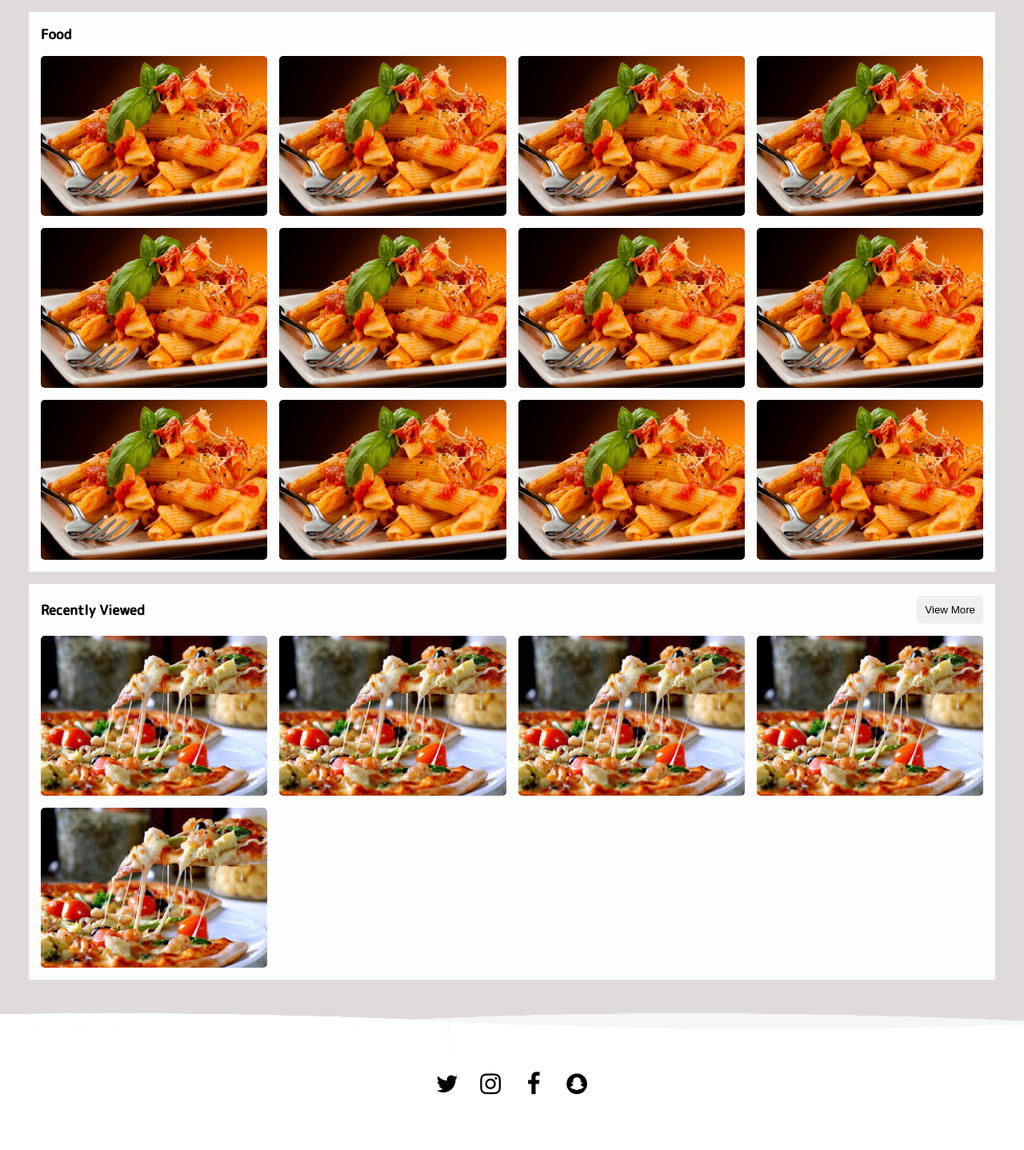
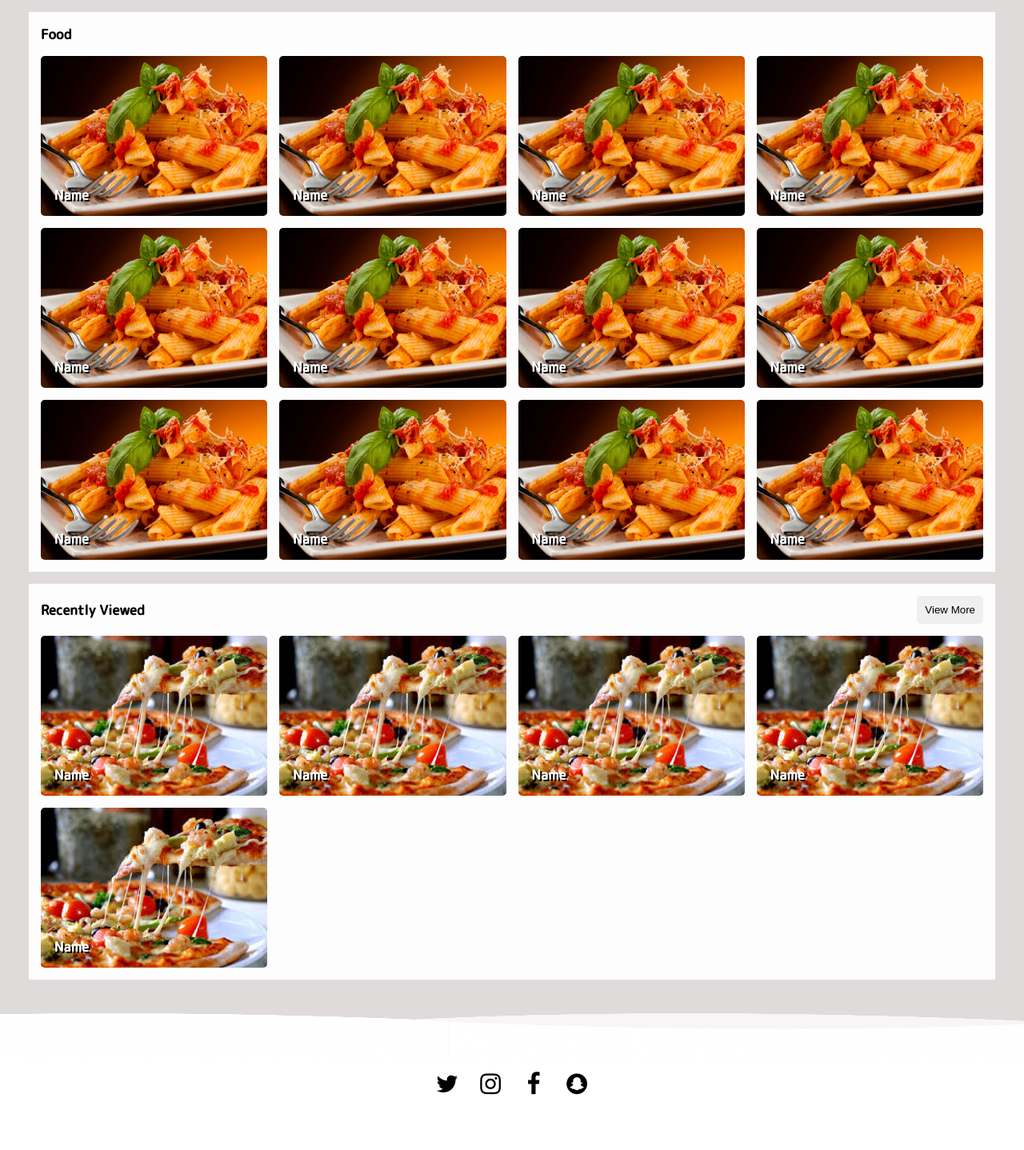
Before and after one commit to Joan-Wangare/Baristo, a PHP site: page /items.html in a window 1280 px wide. Shown: the part 60-1498 px from the top of the page at 80% size. Run offline with PHP 8.4, Linux system fonts and the light colour scheme; some libraries are stand-ins or nearby versions.

Commit message:
new change

```diff
--- a/items.html
+++ b/items.html
@@ -62,7 +62,7 @@
             <article class="populate_items">
                 <div class="pop-item">
                   <img src="images/pasta.jpg" alt="" />
-
+                  <h4>Name</h4>
                   <div class="item-description">
                     <p>
                       Lorem ipsum dolor sit amet consectetur adipisicing elit.
@@ -73,6 +73,7 @@
                 </div>
                 <div class="pop-item">
                   <img src="images/pasta.jpg" alt="" />
+                  <h4>Name</h4>
                   <div class="item-description">
                     <p>
                       Lorem ipsum dolor sit amet consectetur adipisicing elit.
@@ -83,6 +84,7 @@
                 </div>
                 <div class="pop-item">
                   <img src="images/pasta.jpg" alt="" />
+                  <h4>Name</h4>
                   <div class="item-description">
                     <p>
                       Lorem ipsum dolor sit amet consectetur adipisicing elit.
@@ -93,7 +95,7 @@
                 </div>
                 <div class="pop-item">
                   <img src="images/pasta.jpg" alt="" />
-
+                  <h4>Name</h4>
                   <div class="item-description">
                     <p>
                       Lorem ipsum dolor sit amet consectetur adipisicing elit.
@@ -104,7 +106,7 @@
                 </div>
                 <div class="pop-item">
                     <img src="images/pasta.jpg" alt="" />
-
+                    <h4>Name</h4>
                     <div class="item-description">
                       <p>
                         Lorem ipsum dolor sit amet consectetur adipisicing elit.
@@ -115,7 +117,7 @@
                   </div>
                   <div class="pop-item">
                     <img src="images/pasta.jpg" alt="" />
-
+                    <h4>Name</h4>
                     <div class="item-description">
                       <p>
                         Lorem ipsum dolor sit amet consectetur adipisicing elit.
@@ -126,7 +128,7 @@
                   </div>
                   <div class="pop-item">
                     <img src="images/pasta.jpg" alt="" />
-
+                    <h4>Name</h4>
                     <div class="item-description">
                       <p>
                         Lorem ipsum dolor sit amet consectetur adipisicing elit.
@@ -137,7 +139,7 @@
                   </div>
                   <div class="pop-item">
                     <img src="images/pasta.jpg" alt="" />
-
+                    <h4>Name</h4>
                     <div class="item-description">
                       <p>
                         Lorem ipsum dolor sit amet consectetur adipisicing elit.
@@ -148,7 +150,7 @@
                   </div>
                   <div class="pop-item">
                     <img src="images/pasta.jpg" alt="" />
-
+                    <h4>Name</h4>
                     <div class="item-description">
                       <p>
                         Lorem ipsum dolor sit amet consectetur adipisicing elit.
@@ -159,7 +161,7 @@
                   </div>
                   <div class="pop-item">
                     <img src="images/pasta.jpg" alt="" />
-
+                    <h4>Name</h4>
                     <div class="item-description">
                       <p>
                         Lorem ipsum dolor sit amet consectetur adipisicing elit.
@@ -170,7 +172,7 @@
                   </div>
                   <div class="pop-item">
                     <img src="images/pasta.jpg" alt="" />
-
+                    <h4>Name</h4>
                     <div class="item-description">
                       <p>
                         Lorem ipsum dolor sit amet consectetur adipisicing elit.
@@ -181,7 +183,7 @@
                   </div>
                   <div class="pop-item">
                     <img src="images/pasta.jpg" alt="" />
-
+                    <h4>Name</h4>
                     <div class="item-description">
                       <p>
                         Lorem ipsum dolor sit amet consectetur adipisicing elit.
@@ -199,7 +201,7 @@
                 <article class="populate_items">
                   <div class="pop-item">
                     <img src="images/img1.jpg" alt="" />
-
+                    <h4>Name</h4>
                     <div class="item-description">
                       <p>
                         Lorem ipsum dolor sit amet consectetur adipisicing elit.
@@ -210,7 +212,7 @@
                   </div>
                   <div class="pop-item">
                     <img src="images/img1.jpg" alt="" />
-
+                    <h4>Name</h4>
                     <div class="item-description">
                       <p>
                         Lorem ipsum dolor sit amet consectetur adipisicing elit.
@@ -221,7 +223,7 @@
                   </div>
                   <div class="pop-item">
                     <img src="images/img1.jpg" alt="" />
-
+                    <h4>Name</h4>
                     <div class="item-description">
                       <p>
                         Lorem ipsum dolor sit amet consectetur adipisicing elit.
@@ -232,7 +234,7 @@
                   </div>
                   <div class="pop-item">
                     <img src="images/img1.jpg" alt="" />
-
+                    <h4>Name</h4>
                     <div class="item-description">
                       <p>
                         Lorem ipsum dolor sit amet consectetur adipisicing elit.
@@ -243,7 +245,7 @@
                   </div>
                   <div class="pop-item">
                     <img src="images/img1.jpg" alt="" />
-
+                    <h4>Name</h4>
                     <div class="item-description">
                       <p>
                         Lorem ipsum dolor sit amet consectetur adipisicing elit.
--- a/style.css
+++ b/style.css
@@ -667,6 +667,18 @@ main > section {
   border-radius: 5px;
   transition: all 0.5s cubic-bezier(0.04, 0.36, 0.87, 1.32);
 }
+.populate-items .pop-item h4{
+  color: #fff;
+  position: absolute;
+  margin: -2.3em 1em;
+  opacity: 1;
+}
+h4{
+  display: block;
+  font-size: 1.17em;
+  text-shadow: 2px 2px #000000;
+  font-weight: bold;
+}
 .pop-item:hover {
   transform: translateY(-5px);
 }
@@ -676,6 +688,7 @@ main > section {
   overflow: hidden;
   position: relative;
 }
+
 .populate-items .pop-item::after {
   content: "";
   position: absolute;
@@ -685,11 +698,7 @@ main > section {
   left: 0;
   bottom: 0;
   right: 0;
-  background: linear-gradient(
-    to bottom,
-    rgba(9, 190, 184, 0.3),
-    rgba(18, 11, 22, 0.4)
-  );
+  background: linear-gradient(to bottom,rgba(9, 190, 184, 0.3),rgba(18, 11, 22, 0.4));
   z-index: 1;
   display: none;
   transition: all 500ms ease;
@@ -705,7 +714,7 @@ main > section {
   position: absolute;
   color: #ffff;
   padding: 10px;
-  top: 50%;
+  top: 66%;
   /* left: -100%; */
   z-index: 2;
   width: 200px;
@@ -850,6 +859,12 @@ th:last-child{
   border-radius: 5px;
   transition: all 0.5s cubic-bezier(0.04, 0.36, 0.87, 1.32);
 }
+.populate_items .pop-item h4{
+  color: #fff;
+  position: absolute;
+  margin: -2.3em 1em;
+  opacity: 1;
+}
 .pop_item:hover {
   transform: translateY(-5px);
 }
@@ -868,17 +883,13 @@ th:last-child{
   left: 0;
   bottom: 0;
   right: 0;
-  background: linear-gradient(
-    to bottom,
-    rgba(9, 190, 184, 0.3),
-    rgba(18, 11, 22, 0.4)
-  );
+  background: linear-gradient(to bottom,rgba(9, 190, 184, 0.3),rgba(18, 11, 22, 0.4));
   z-index: 1;
-  display: none;
+  opacity: 0;
   transition: all 500ms ease;
 }
 .populate_items .pop-item:hover:after {
-  display: block;
+  opacity: 1;
 }
 .populate_items .pop-item:hover .item-description {
   opacity: 1;
```
Also changed, not shown: index.html (+12 -12 lines).
